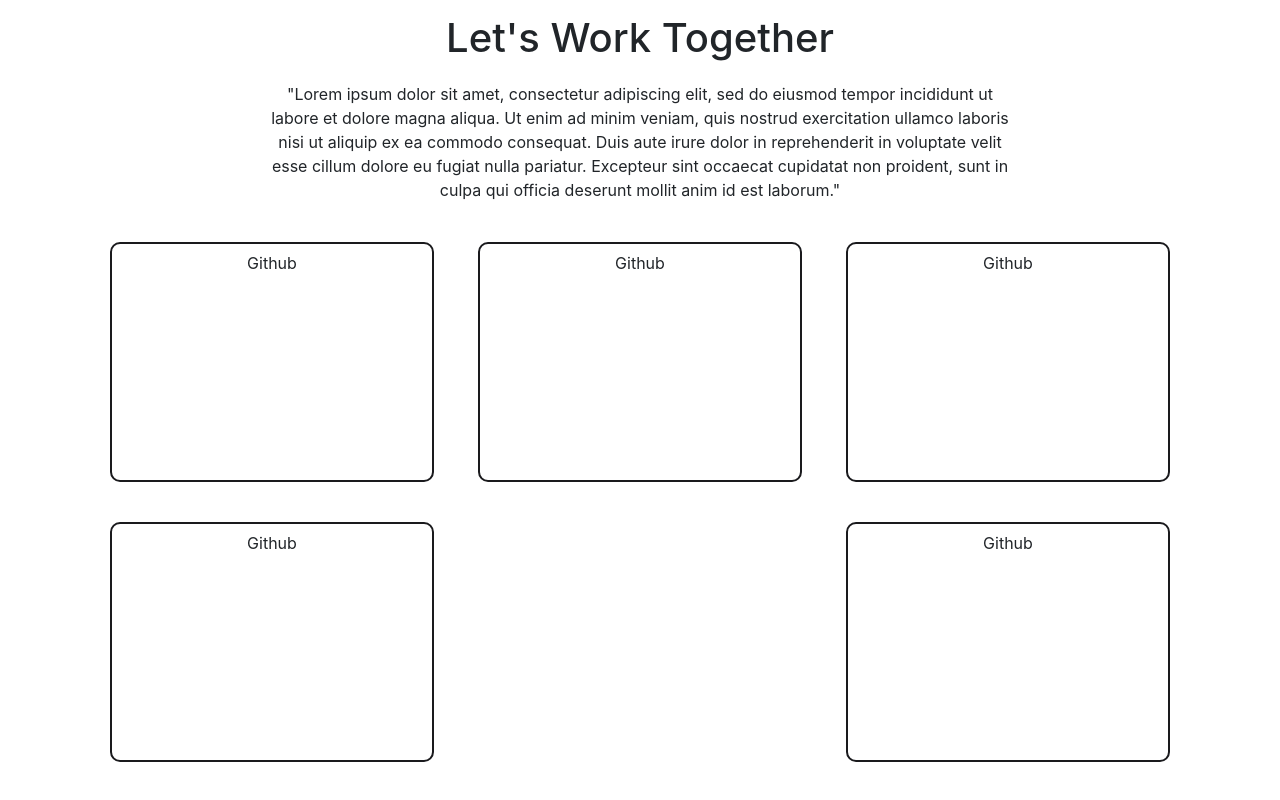
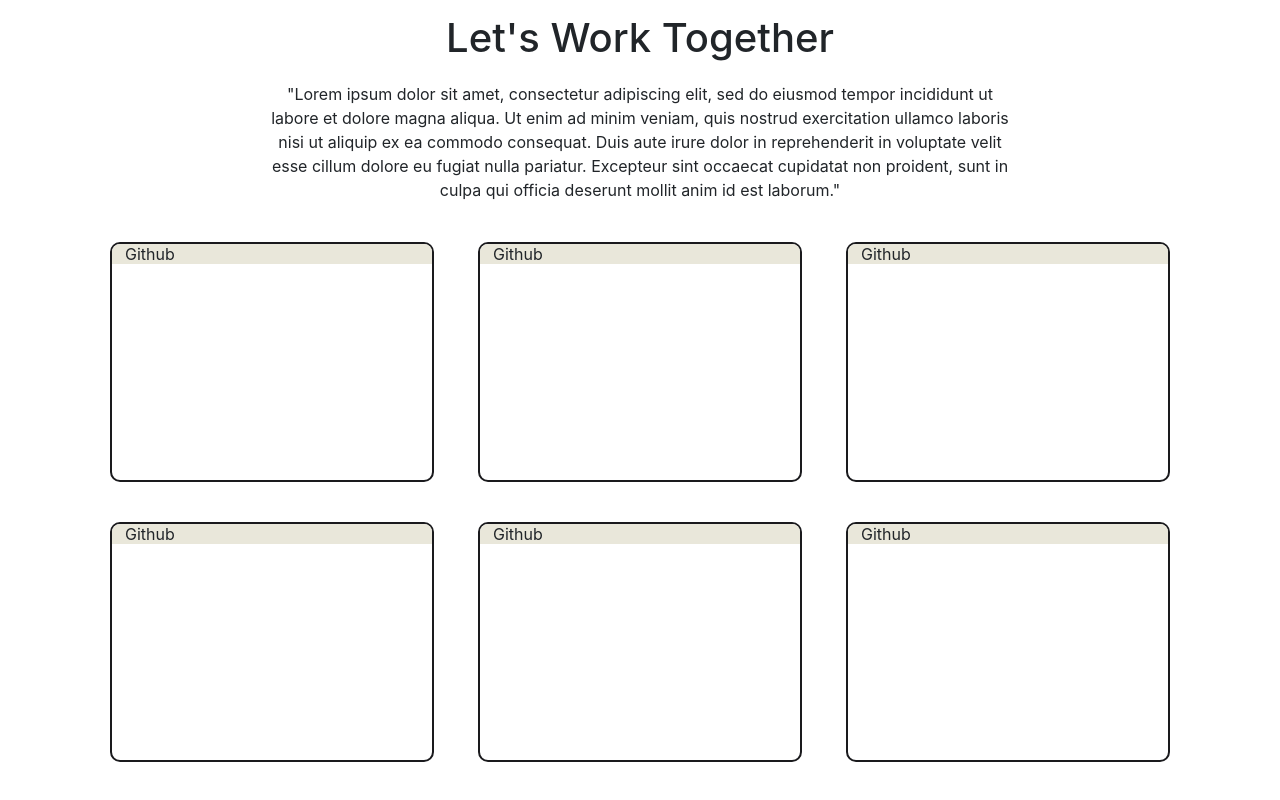
Before and after one commit to miguelxosorio/hello-there, a React (Create React App) app: page / in a window 1280 px wide. Shown: the part 1636-2436 px from the top of the page. Built offline with nearby package versions, Linux system fonts and the light colour scheme.

Commit message:
testing hover display on buttons in projects component

```diff
--- a/src/components/Portfolio/index.js
+++ b/src/components/Portfolio/index.js
@@ -16,6 +16,7 @@
                 <Projects />
                 <Projects />
                 <Projects />
+                <Projects />
             </div>
         </div>
     )
--- a/src/components/Projects/index.js
+++ b/src/components/Projects/index.js
@@ -3,7 +3,7 @@
 function Projects() {
     return(
         <div className="projects">
-            <div className="projects-button-container">
+            <div className="pb-container">
                 <a href="/"><button className="btn">Github</button></a>
             </div>
         </div>
--- a/src/components/Projects/projects.css
+++ b/src/components/Projects/projects.css
@@ -19,6 +19,18 @@
     overflow: hidden;
 }
 
+.pb-container {
+    height: 20px;
+    background-color: var(--daisy);
+    display: flex;
+    align-items: center;
+}
+
+.btn:hover {
+    background-color: var(--stem);
+    color: white;
+}
 .btn {
     color: var(--gold);
+    transition-duration: 0.4s;
 }
```
